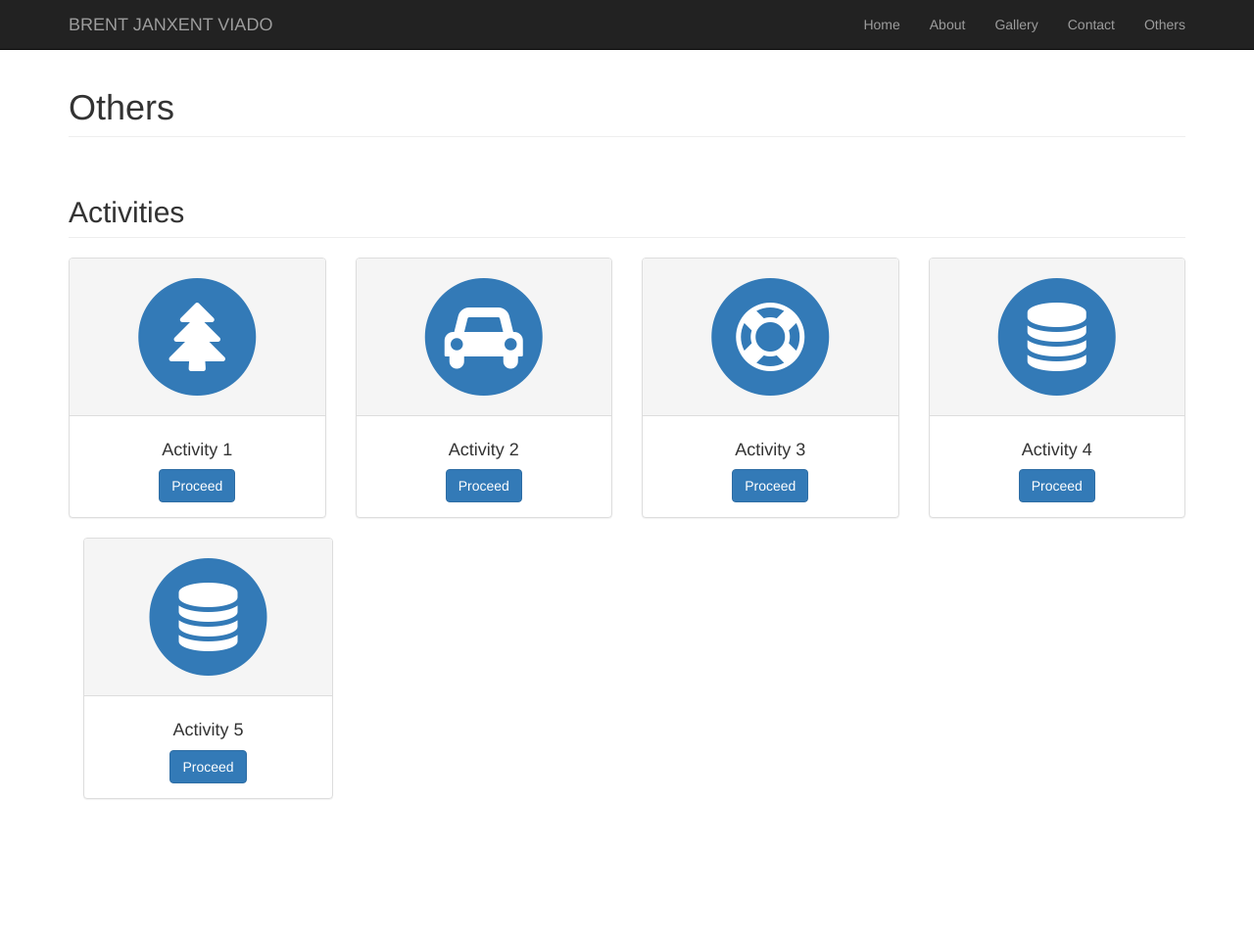
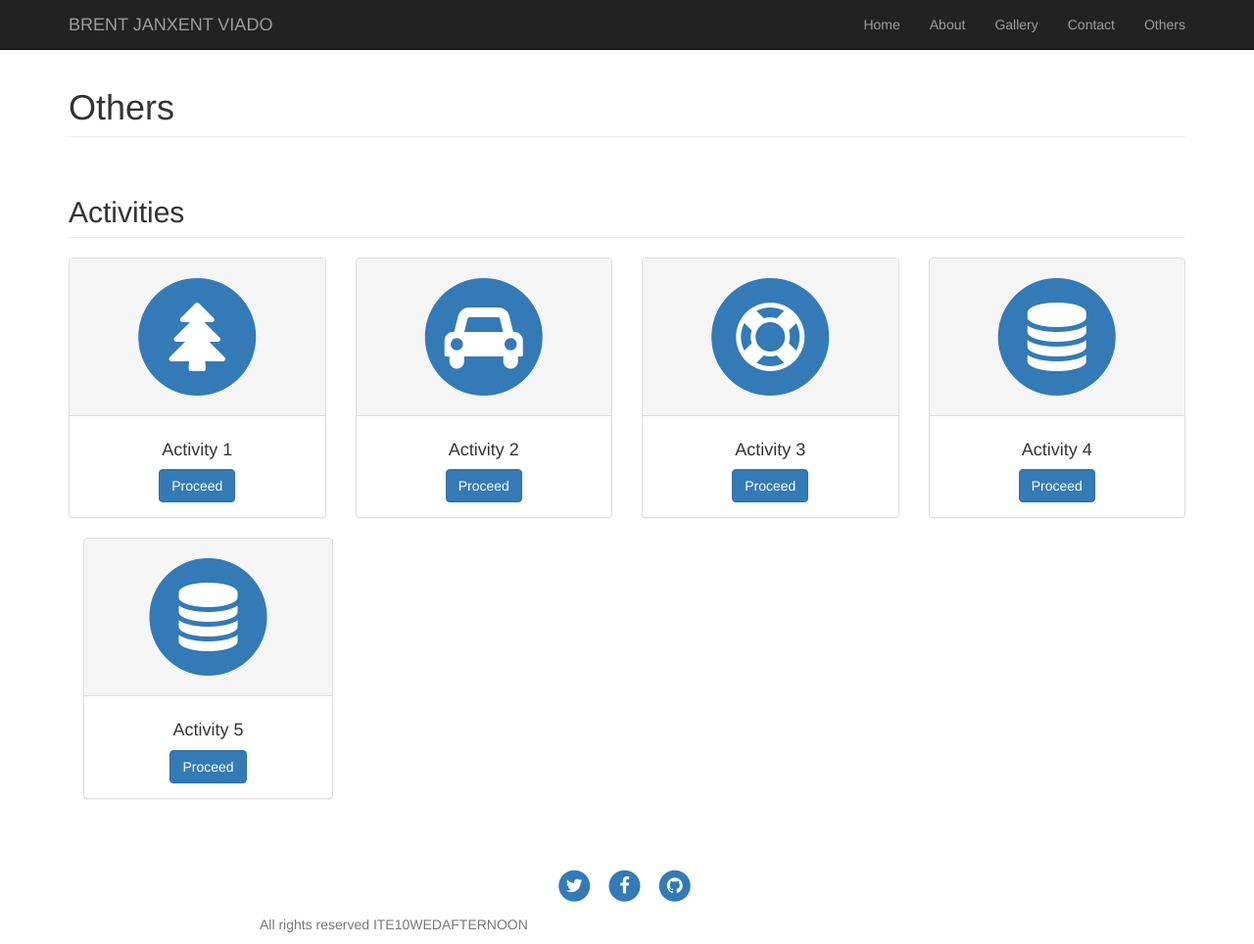
Before and after one commit to BrentViado/brentwebsite.github.io, a website: page others.html in a window 1280 px wide. Shown: the whole page at 98% size. Before the commit the page ends 836 px from the top, so only its background shows below. Drawn offline with Linux system fonts and the light colour scheme; files whose address does not match are found by name.

Commit message:
Update others.html

```diff
--- a/others.html
+++ b/others.html
@@ -156,3 +156,39 @@
 
 
         </body>
+    <!-- Footer -->
+    <footer>
+        <div class="container">
+            <div class="row">
+                <div class="col-lg-8 col-lg-offset-2 col-md-10 col-md-offset-1">
+                    <ul class="list-inline text-center">
+                        <li>
+                            <a href="#">
+                                <span class="fa-stack fa-lg">
+                                    <i class="fa fa-circle fa-stack-2x"></i>
+                                    <i class="fa fa-twitter fa-stack-1x fa-inverse"></i>
+                                </span>
+                            </a>
+                        </li>
+                        <li>
+                            <a href="#">
+                                <span class="fa-stack fa-lg">
+                                    <i class="fa fa-circle fa-stack-2x"></i>
+                                    <i class="fa fa-facebook fa-stack-1x fa-inverse"></i>
+                                </span>
+                            </a>
+                        </li>
+                        <li>
+                            <a href="#">
+                                <span class="fa-stack fa-lg">
+                                    <i class="fa fa-circle fa-stack-2x"></i>
+                                    <i class="fa fa-github fa-stack-1x fa-inverse"></i>
+                                </span>
+                            </a>
+                        </li>
+                    </ul>
+                    <p class="copyright text-muted">All rights reserved ITE10WEDAFTERNOON</p>
+                </div>
+            </div>
+        </div>
+    </footer>
```
